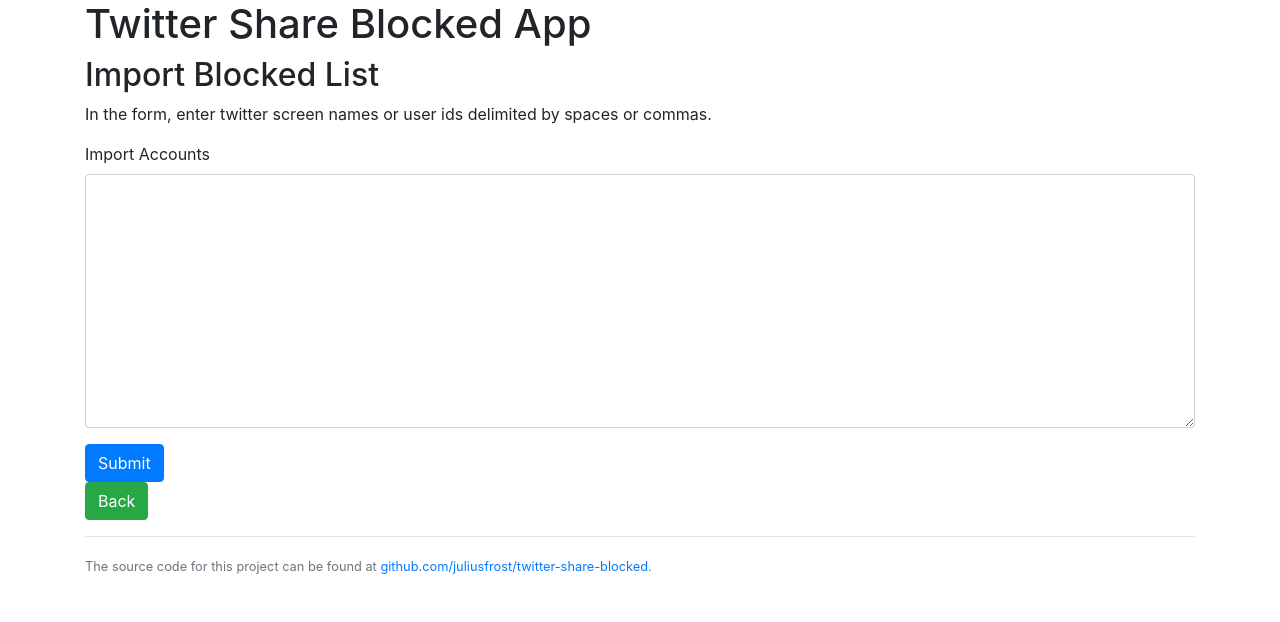
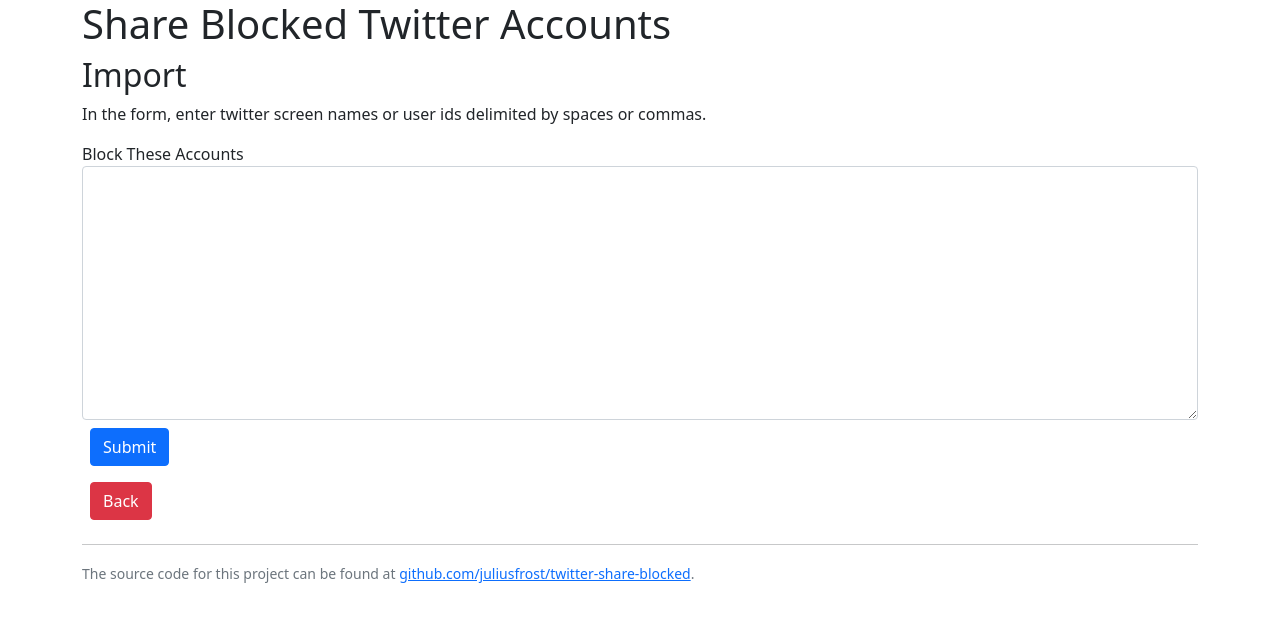
Before and after one commit to juliusfrost/share-blocked-twitter-accounts, a Flask app: template templates/import.html in a window 1280 px wide. Shown: the top 622 px of the page. Run offline with Flask 2, Linux system fonts and the light colour scheme; the template is opened without the code that fills it, so the values that code supplies are empty; some libraries are stand-ins or nearby versions.

Commit message:
better UI and fix form submission

```diff
--- a/app.py
+++ b/app.py
@@ -1,8 +1,8 @@
 import os
+import re
 import urllib.error
 import urllib.parse
 import urllib.request
-import re
 
 import oauth2 as oauth
 import twitter
@@ -171,10 +171,11 @@ def import_blocked():
     twitter_api = check_authenticated(session)
     if twitter_api is None:
         return render_template('error.html', error_message='Not authenticated yet!')
-    imported_accounts = request.form.get('importAccounts', None)
-    if imported_accounts is not None:
-        add_to_blocked(twitter_api, imported_accounts)
-        flash('Imported accounts to blocked list.')
+    if request.method == 'POST':
+        imported_accounts = request.form.get('importAccounts', None)
+        if imported_accounts is not None:
+            add_to_blocked(twitter_api, imported_accounts)
+            flash('Imported accounts to blocked list.')
     return render_template('import.html')
 
 
@@ -196,9 +197,9 @@ def export():
 
 
 def get_blocked_list(twitter_api: twitter.Api):
-    blocked_list = "id, screen_name,\n"
+    blocked_list = ""
     for user in twitter_api.GetBlocks():
-        blocked_list += str(user.id) + ', ' + user.screen_name + ',\n'
+        blocked_list += user.screen_name + '\n'
     return blocked_list
 
 
--- a/templates/base.html
+++ b/templates/base.html
@@ -2,19 +2,32 @@
 <html lang="en">
 
 <head>
-	<title>Twitter Share Blocked App {% block title %}{% endblock %}</title>
-	<link rel="stylesheet" href="https://stackpath.bootstrapcdn.com/bootstrap/4.2.1/css/bootstrap.min.css">
+    <!-- Required meta tags -->
+    <meta charset="utf-8">
+    <meta name="viewport" content="width=device-width, initial-scale=1">
+
+    <!-- Bootstrap CSS -->
+    <link href="https://cdn.jsdelivr.net/npm/bootstrap@5.0.0-beta1/dist/css/bootstrap.min.css" rel="stylesheet"
+          integrity="sha384-giJF6kkoqNQ00vy+HMDP7azOuL0xtbfIcaT9wjKHr8RbDVddVHyTfAAsrekwKmP1" crossorigin="anonymous">
+
+    <title>Share Blocked Twitter Accounts {% block title %}{% endblock %}</title>
 </head>
 
 <body>
-	<div class="container">
-		<h1>Twitter Share Blocked App</h1>
-		{% block containercontent %}{% endblock %}
-		<hr>
-		<div class="footer">
-			<p class="text-muted"><small>The source code for this project can be found at <a href="https://github.com/juliusfrost/twitter-share-blocked">github.com/juliusfrost/twitter-share-blocked</a>.</small></p>
-		</div>
-	</div>
+<div class="container-md">
+    <h1>Share Blocked Twitter Accounts</h1>
+    {% block containercontent %}{% endblock %}
+    <hr>
+    <div class="footer">
+        <p class="text-muted"><small>The source code for this project can be found at <a
+                href="https://github.com/juliusfrost/twitter-share-blocked">github.com/juliusfrost/twitter-share-blocked</a>.</small>
+        </p>
+    </div>
+</div>
+
+<script src="https://cdn.jsdelivr.net/npm/bootstrap@5.0.0-beta1/dist/js/bootstrap.bundle.min.js"
+        integrity="sha384-ygbV9kiqUc6oa4msXn9868pTtWMgiQaeYH7/t7LECLbyPA2x65Kgf80OJFdroafW"
+        crossorigin="anonymous"></script>
 </body>
 
 </html>
--- a/templates/import.html
+++ b/templates/import.html
@@ -1,14 +1,14 @@
 {% extends "base.html" %}
 {% block title %}success{% endblock %}
 {% block containercontent %}
-<h2>Import Blocked List</h2>
+<h2>Import</h2>
 <p>In the form, enter twitter screen names or user ids delimited by spaces or commas.</p>
-<form action="" method="post">
+<form method="post">
     <div class="form-group">
-        <label for="importAccounts">Import Accounts</label>
-        <textarea class="form-control" id="importAccounts" rows="10"></textarea>
+        <label for="importAccounts">Block These Accounts</label>
+        <textarea class="form-control" id="importAccounts" name="importAccounts" rows="10"></textarea>
     </div>
-    <button type="submit" class="btn btn-primary">Submit</button>
+    <button type="submit" class="btn m-2 btn-primary">Submit</button>
 </form>
-<a href="/welcome" class="btn btn-small btn-success">Back</a>
+<a href="/welcome" class="btn btn-small m-2 btn-danger">Back</a>
 {% endblock %}
```
Also changed, not shown: templates/export.html (+6 -7 lines), templates/welcome.html (+6 -7 lines).
